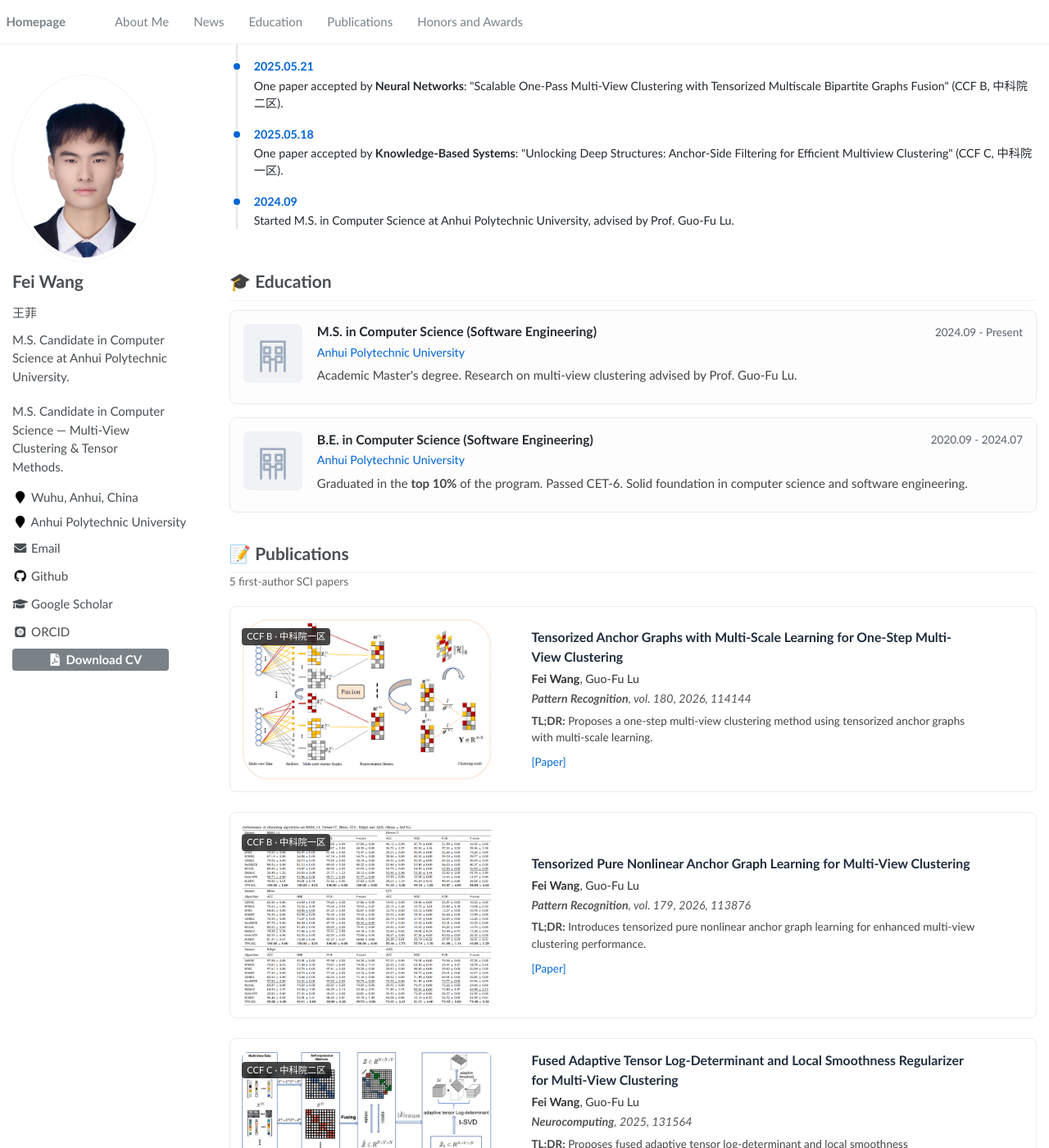
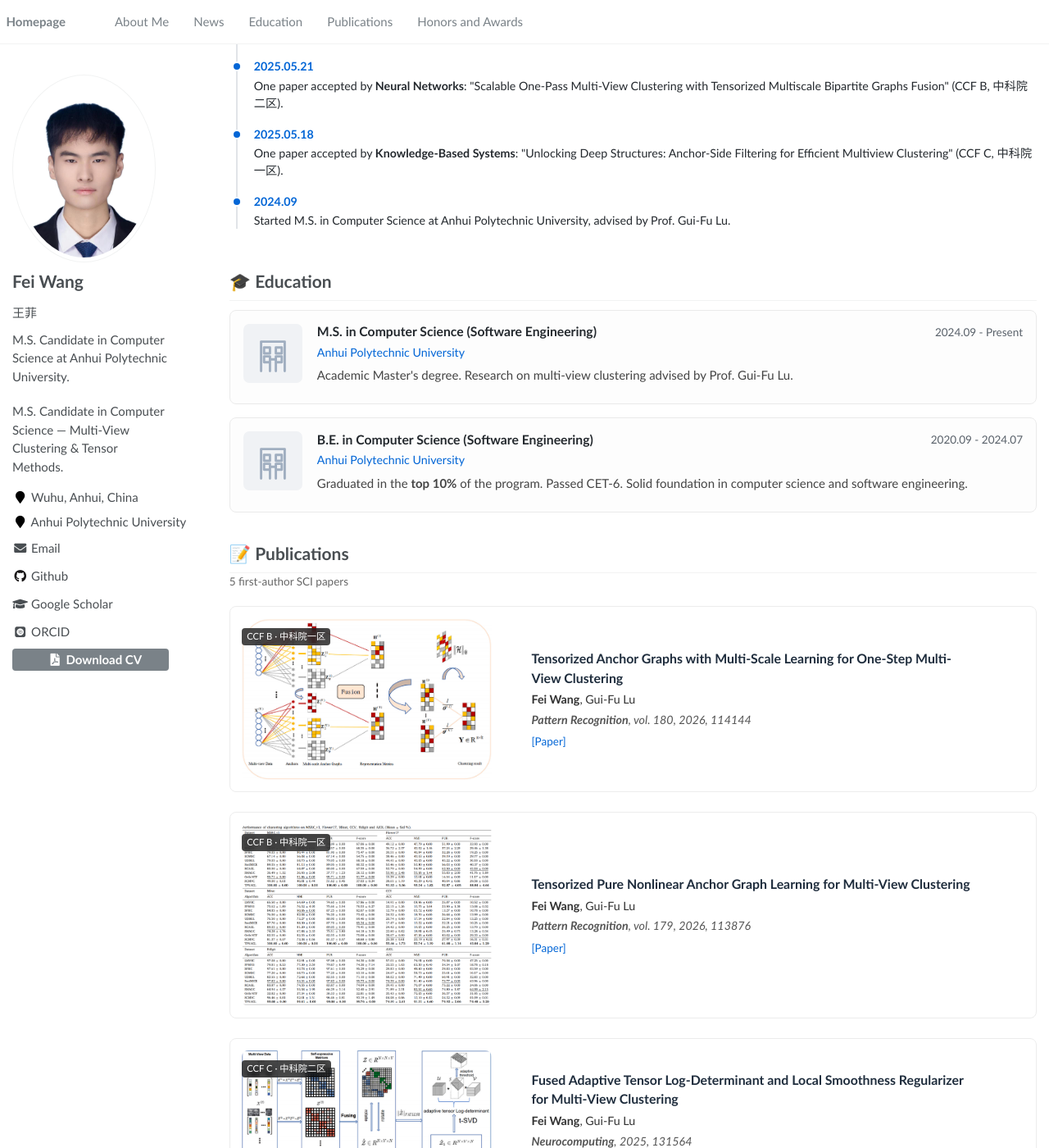
Before and after one commit to wangfii/wangfii.github.io, a Jekyll site: the page built from _pages/about.md, in a window 1280 px wide and 1400 px high, scrolled down 592 px. Shown: the whole window at 82% size. Built offline with Jekyll 4.4.1, drawn with Linux system fonts in a browser that asks for light colours; some web fonts are replaced; some of the changed text lies outside the part shown.

Commit message:
Update page content

```diff
--- a/_pages/about.md
+++ b/_pages/about.md
@@ -11,7 +11,7 @@ redirect_from:
 <span class="anchor" id="about-me"></span>
 # 👋 About Me
 
-I am a **Master's candidate** in Computer Science (Software Engineering) at **Anhui Polytechnic University**, supervised by Prof. Guo-Fu Lu. My research focuses on **multi-view clustering**, where I develop efficient and scalable algorithms that fuse heterogeneous information from multiple views.
+I am a **Master's candidate** in Computer Science (Software Engineering) at **Anhui Polytechnic University**, supervised by Prof. Gui-Fu Lu. My research focuses on **multi-view clustering**, where I develop efficient and scalable algorithms that fuse heterogeneous information from multiple views.
 
 My work addresses core challenges in multi-view clustering — computational complexity, complementary information utilization across views, and high-order structural relationship modeling. I build anchor graph-based frameworks enhanced with **tensor low-rank constraints**, **multi-scale fusion**, **anchor-side filtering**, and **adaptive regularization** to improve both clustering accuracy and scalability.
 
@@ -46,7 +46,7 @@ I am always open to discussions and collaborations. Feel free to drop me an emai
   </div>
   <div class="timeline-item">
     <div class="timeline-date">2024.09</div>
-    <div class="timeline-content">Started M.S. in Computer Science at Anhui Polytechnic University, advised by Prof. Guo-Fu Lu.</div>
+    <div class="timeline-content">Started M.S. in Computer Science at Anhui Polytechnic University, advised by Prof. Gui-Fu Lu.</div>
   </div>
 </div>
 
@@ -166,7 +166,7 @@ I am always open to discussions and collaborations. Feel free to drop me an emai
       <span class="exp-time">2024.09 - Present</span>
     </div>
     <div class="exp-org">Anhui Polytechnic University</div>
-    <p class="exp-desc">Academic Master's degree. Research on multi-view clustering advised by Prof. Guo-Fu Lu.</p>
+    <p class="exp-desc">Academic Master's degree. Research on multi-view clustering advised by Prof. Gui-Fu Lu.</p>
   </div>
 </div>
 
@@ -197,9 +197,8 @@ I am always open to discussions and collaborations. Feel free to drop me an emai
   </div>
   <div class='paper-box-text'>
     <a href="https://doi.org/10.1016/j.patcog.2026.114144" class="title">Tensorized Anchor Graphs with Multi-Scale Learning for One-Step Multi-View Clustering</a>
-    <div class="authors"><strong>Fei Wang</strong>, Guo-Fu Lu</div>
+    <div class="authors"><strong>Fei Wang</strong>, Gui-Fu Lu</div>
     <div class="venue"><em><strong>Pattern Recognition</strong>, vol. 180, 2026, 114144</em></div>
-    <p class="desc"><strong>TL;DR:</strong> Proposes a one-step multi-view clustering method using tensorized anchor graphs with multi-scale learning.</p>
     <div class="links">
       <a href="https://doi.org/10.1016/j.patcog.2026.114144">[Paper]</a>
     </div>
@@ -213,9 +212,8 @@ I am always open to discussions and collaborations. Feel free to drop me an emai
   </div>
   <div class='paper-box-text'>
     <a href="https://doi.org/10.1016/j.patcog.2026.113876" class="title">Tensorized Pure Nonlinear Anchor Graph Learning for Multi-View Clustering</a>
-    <div class="authors"><strong>Fei Wang</strong>, Guo-Fu Lu</div>
+    <div class="authors"><strong>Fei Wang</strong>, Gui-Fu Lu</div>
     <div class="venue"><em><strong>Pattern Recognition</strong>, vol. 179, 2026, 113876</em></div>
-    <p class="desc"><strong>TL;DR:</strong> Introduces tensorized pure nonlinear anchor graph learning for enhanced multi-view clustering performance.</p>
     <div class="links">
       <a href="https://doi.org/10.1016/j.patcog.2026.113876">[Paper]</a>
     </div>
@@ -230,9 +228,8 @@ I am always open to discussions and collaborations. Feel free to drop me an emai
   </div>
   <div class='paper-box-text'>
     <a href="https://doi.org/10.1016/j.neucom.2025.131564" class="title">Fused Adaptive Tensor Log-Determinant and Local Smoothness Regularizer for Multi-View Clustering</a>
-    <div class="authors"><strong>Fei Wang</strong>, Guo-Fu Lu</div>
+    <div class="authors"><strong>Fei Wang</strong>, Gui-Fu Lu</div>
     <div class="venue"><em><strong>Neurocomputing</strong>, 2025, 131564</em></div>
-    <p class="desc"><strong>TL;DR:</strong> Proposes fused adaptive tensor log-determinant and local smoothness regularization for multi-view clustering.</p>
     <div class="links">
       <a href="https://doi.org/10.1016/j.neucom.2025.131564">[Paper]</a>
     </div>
@@ -246,9 +243,8 @@ I am always open to discussions and collaborations. Feel free to drop me an emai
   </div>
   <div class='paper-box-text'>
     <a href="https://doi.org/10.1016/j.neunet.2025.107669" class="title">Scalable One-Pass Multi-View Clustering with Tensorized Multiscale Bipartite Graphs Fusion</a>
-    <div class="authors"><strong>Fei Wang</strong>, Guo-Fu Lu</div>
+    <div class="authors"><strong>Fei Wang</strong>, Gui-Fu Lu</div>
     <div class="venue"><em><strong>Neural Networks</strong>, vol. 190, 2025, 107669</em></div>
-    <p class="desc"><strong>TL;DR:</strong> Develops a scalable one-pass multi-view clustering method with tensorized multiscale bipartite graph fusion.</p>
     <div class="links">
       <a href="https://doi.org/10.1016/j.neunet.2025.107669">[Paper]</a>
     </div>
@@ -264,7 +260,6 @@ I am always open to discussions and collaborations. Feel free to drop me an emai
     <a href="https://doi.org/10.1016/j.knosys.2025.113810" class="title">Unlocking Deep Structures: Anchor-Side Filtering for Efficient Multiview Clustering on High-Order Bipartite Graphs</a>
     <div class="authors"><strong>Fei Wang</strong>, Guo-Fu Lu</div>
     <div class="venue"><em><strong>Knowledge-Based Systems</strong>, vol. 324, 2025, 113810</em></div>
-    <p class="desc"><strong>TL;DR:</strong> Proposes anchor-side filtering for efficient multi-view clustering on high-order bipartite graphs.</p>
     <div class="links">
       <a href="https://doi.org/10.1016/j.knosys.2025.113810">[Paper]</a>
     </div>
```
